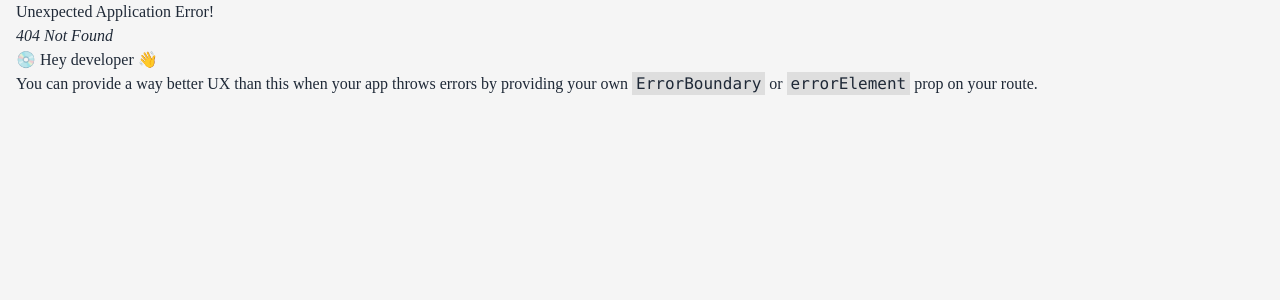
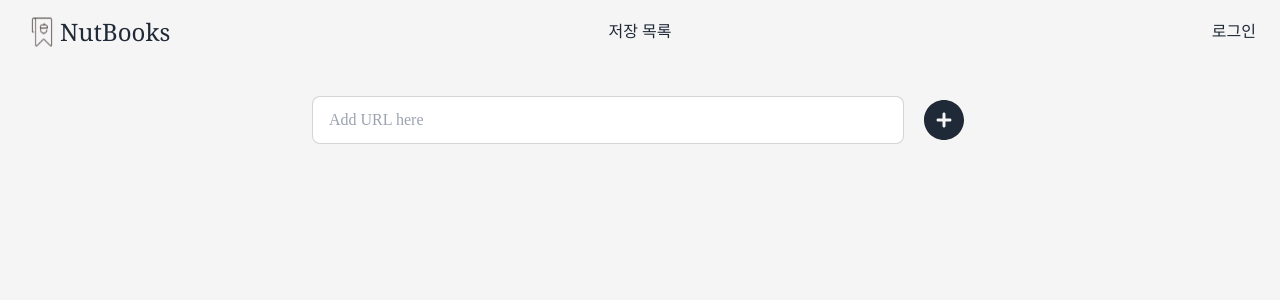
Before and after one commit to NutBooks/nutbooks.github.io, a React (Vite) app: page /list in a window 1280 px wide. Before the commit this address had no page. Shown: the top 300 px of the page. Built offline with nearby package versions, Linux system fonts and the light colour scheme; a web font is replaced by a local one.

Commit message:
feat: add input box for adding url

```diff
--- a/src/App.jsx
+++ b/src/App.jsx
@@ -1,10 +1,15 @@
 import { RouterProvider, createBrowserRouter } from 'react-router-dom';
+import BookmarkListPage from './pages/BookmarkListPage';
 import MainPage from './pages/MainPage';
 
 const router = createBrowserRouter([
   {
     path: '/',
     element: <MainPage />,
+  },
+  {
+    path: '/list',
+    element: <BookmarkListPage />,
   },
 ]);
 
--- /dev/null
+++ b/src/pages/BookmarkListPage.jsx
@@ -0,0 +1,33 @@
+import { useState } from 'react';
+import AddIcon from '../assets/add-circle-svgrepo-com.svg?react';
+import Header from '../components/Header';
+
+const BookmarkListPage = () => {
+  const [url, setUrl] = useState('');
+
+  const addUrlHandler = () => {
+    console.log('url: ', url);
+    // TODO: validate url using regex
+  };
+
+  return (
+    <>
+      <Header />
+      <div className="flex w-full items-center justify-center gap-4 p-8">
+        <input
+          type="text"
+          placeholder="Add URL here"
+          value={url}
+          onChange={e => setUrl(e.target.value)}
+          className="input input-bordered w-2/3 md:w-1/2"
+        />
+        <button onClick={addUrlHandler}>
+          <AddIcon className="h-12 w-12 fill-gray-800 dark:fill-gray-100" />
+        </button>
+      </div>
+      {/* table */}
+    </>
+  );
+};
+
+export default BookmarkListPage;
```
Also changed, not shown: src/assets/add-circle-svgrepo-com.svg (added).
